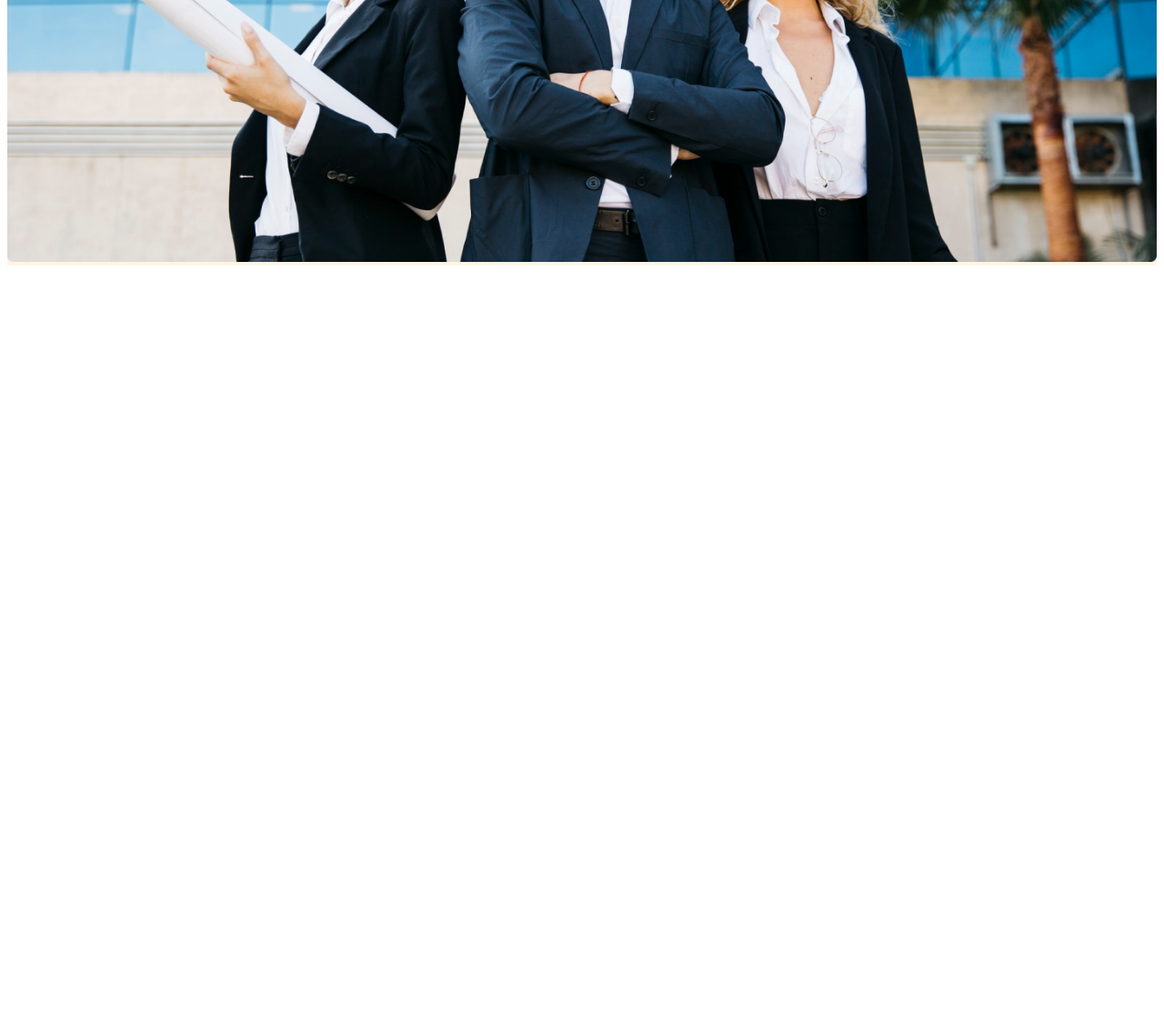
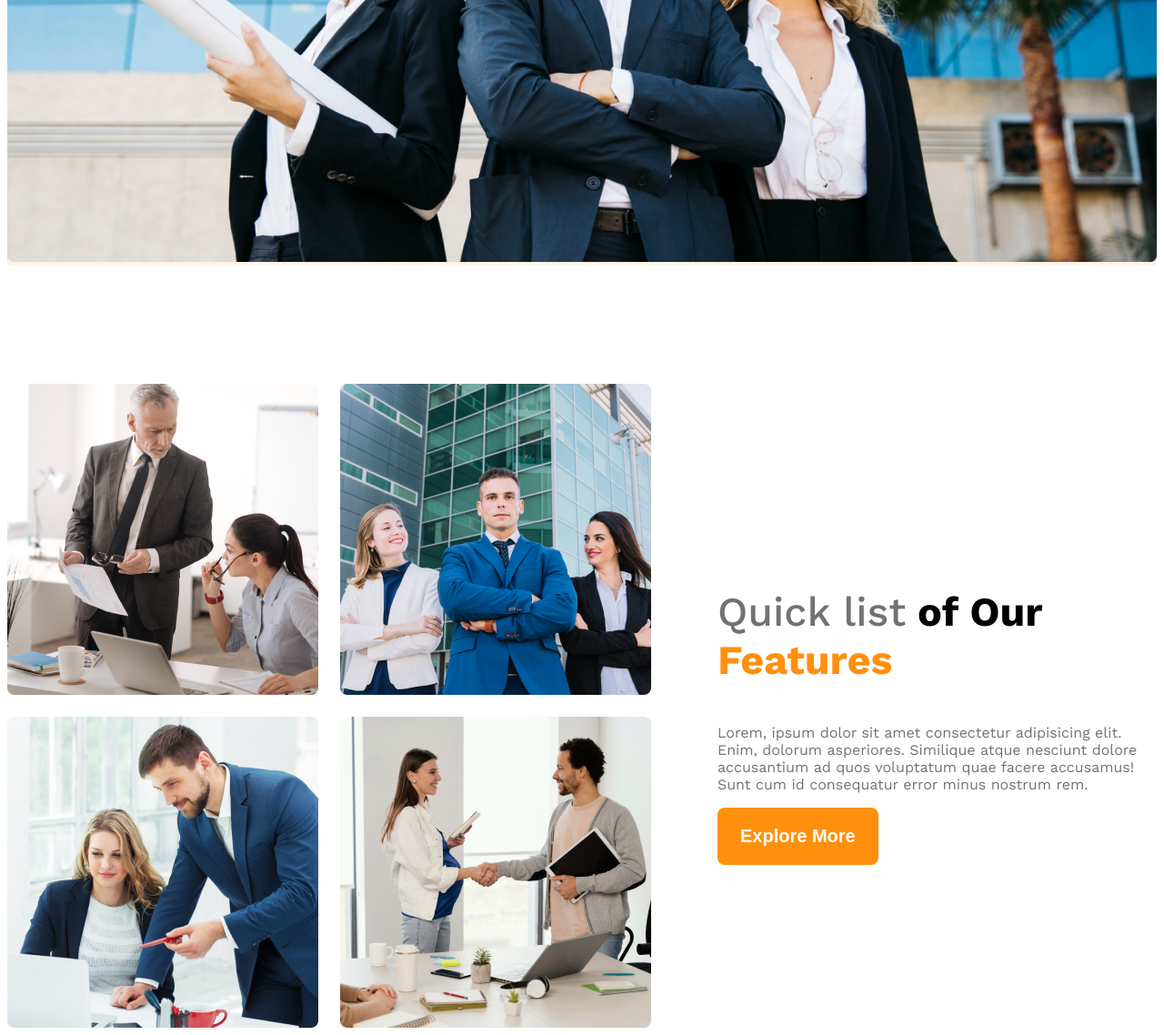
Before and after one commit to Shakhawathossainovee/g3-architecture, a plain HTML site: page index.html in a window 1280 px wide. Shown: the part 911-2049 px from the top of the page at 91% size. Before the commit the page ends 1211 px from the top, so only its background shows below. Drawn offline with nearby package versions, Linux system fonts and the light colour scheme.

Commit message:
forth commit

```diff
--- a/architecture.css
+++ b/architecture.css
@@ -62,6 +62,7 @@
 .banner-img{
     width: 100%;
 }
+
 @media screen and (max-width: 768px) {
     .navbar{
         flex-direction: column;
@@ -82,8 +83,49 @@
         font-size: 2.5rem;
     }
     .btn{
-        width: 100%;
+        /* width: 100%; */
         text-align: center;
     }
-
 }
+main{
+    max-width: 1440px;
+    margin: 0 auto;
+}
+.teams{
+    display: flex;
+    align-items: center;
+}
+.team-img-container{
+    display: grid;
+    grid-template-columns: repeat(2, 1fr);
+    gap: 24px;
+}
+main > section{
+    margin-top: 130px;
+}
+.features{
+    margin-left: 73px;
+    max-width: 530px;
+}
+.feature-title{
+    font-size: 2.8rem;
+    font-weight: 700;
+}
+#quick-list{
+    font-weight: 500;
+}
+.text-primary{
+    color:#ff900e
+}
+@media screen and (max-width: 768px) {
+    .teams{
+        flex-direction: column;
+    }
+    .team-img-container{
+        grid-template-columns: repeat(1, 1fr);
+    }
+    .features{
+        margin-left: 20px;
+        max-width: 100%;
+    }
+}
--- a/index.html
+++ b/index.html
@@ -10,14 +10,12 @@
     <header class="bg-light">
         <nav class="navbar">
             <h3 class="brand">G3 Architecture</h3>
-
             <ul class="nav-links">
             <li class="nav-item"><a href=" " class="nav-link text-grey">Home</a></li>
             <li class="nav-item"><a href=" " class="nav-link text-grey">About</a></li>
             <li class="nav-item"><a href=" " class="nav-link text-grey">Contact Us</a></li>
             <li class="nav-item"><a href=" " class="nav-link text-grey">Login</a></li>
             </ul>
-
         </nav>
         <div class="banner">
             <div class="banner-content">
@@ -26,12 +24,29 @@
             <button class="btn">Explore More</button>
             </div>
             <img class="banner-img" src="banner.png" alt=" ">
-
         </div>
 
 
     </header>
     <main>
+        <section class="teams">
+            <div class="team-img-container">
+                <!-- <div class="two-img"> -->
+                <img src="team1.png" alt="Team Member-1">
+                <img src="team2.png" alt="Team Member-2">
+                <!-- </div>
+                <div class="two-img"> -->
+                <img src="team3.png" alt="Team Member-3">
+                <img src="team4.png" alt="Team Member-4">
+                <!-- </div> -->
+            </div>
+            <div class="features">
+                <h3 class="feature-title"><span id="quick-list" class="light-text-grey">Quick list</span> <span>of Our</span><br><span class="text-primary">Features</span></h3>
+                <p class="feature-description light-text-grey">Lorem, ipsum dolor sit amet consectetur adipisicing elit. Enim, dolorum asperiores. Similique atque nesciunt dolore accusantium ad quos voluptatum quae facere accusamus! Sunt cum id consequatur error minus nostrum rem.</p>
+                <button class="btn">Explore More</button>
+            </div>
+
+        </section>
 
     </main>
     <footer>
```
Also changed, not shown: team1.png (added), team2.png (added), team3.png (added), team4.png (added).
